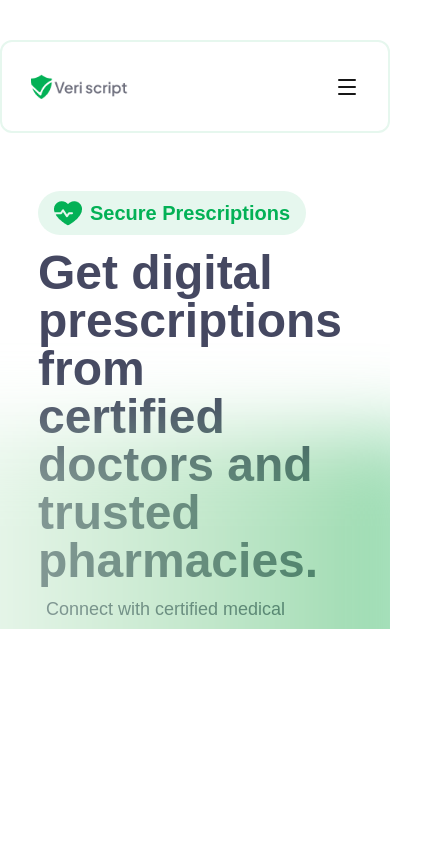
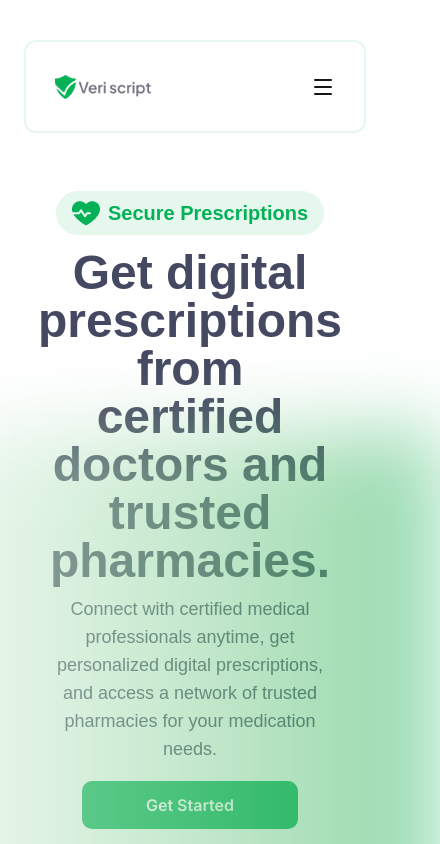
Before and after one commit to greydev28/Veriscript, a Next.js app: page / in a window 390 px wide. Shown: the top 844 px of the page, 440 px wide, since content can reach past the window. Built offline with nearby package versions, Linux system fonts and the light colour scheme.

Commit message:
corrections made

```diff
--- a/src/app/page.tsx
+++ b/src/app/page.tsx
@@ -6,36 +6,36 @@ export default function Home() {
     <>
       <Navbar />
 
-      <section className=" overflow-hidden relative h-full z-50 ">
+      <section className="relative h-full z-50 ">
         <div className="max-w-7xl mx-[72px] flex justify-center items-center ">
           <div className="absolute  top-[60%]  right-[-50px] h-[600px] blur-2xl opacity-50 w-[600px]  bg-gradient-to-l from-[#03B156] to-white z-0" />
           <div className=" max-w-[600px] max-h-[380px] flex flex-col gap-2 my-[58px]">
-            <div className="h-[52px]  bg-[#e6f7ee]  flex justify-between items-center px-4 py-2 w-fit rounded-full gap-2 mb-1.5 font-plusJakarta">
+            <div className="h-[52px]  bg-[#e6f7ee]  flex justify-between items-center px-4 py-2 w-fit rounded-full gap-2 mb-1.5 font-plusJakarta max-md:mx-auto">
               <Image
                 src="/Vector.png"
                 alt="secure precription"
                 width={28}
                 height={23.99}
               />
-              <span className="text-xl text-[var(--button-background)] font-semibold">
+              <span className="text-xl text-[var(--button-background)] font-semibold ">
                 Secure Prescriptions
               </span>
             </div>
             <div>
-              <h1 className="font-bold  text-5xl  leading-none text-[#454861]">
+              <h1 className="font-bold  text-5xl  leading-none text-[#454861] max-md:text-center">
                 Get digital prescriptions from certified doctors and trusted
                 pharmacies.
               </h1>
-              <p className="text-lg   my-2.5 text-[#454861] px-2">
+              <p className="text-lg   my-2.5 text-[#454861] px-2 text-center">
                 Connect with certified medical professionals anytime, get
                 personalized digital prescriptions, and access a network of
                 trusted pharmacies for your medication needs.
               </p>
             </div>
-            <div>
+            <div className="w-fit mx-auto">
               <button
                 className="h-[48px] w-[216px] rounded-[10px] py-[10px] px-[24px]
-             bg-[var(--button-background)] text-white border-0
+             bg-[var(--button-background)] text-white
              transition duration-100 ease-in-out hover:opacity-50
              text-[16px] cursor-pointer font-inter font-semibold"
               >
--- a/src/components/Navbar.tsx
+++ b/src/components/Navbar.tsx
@@ -2,7 +2,7 @@ import { Menu } from "lucide-react";
 import Image from "next/image";
 export default function Navbar() {
   return (
-    <nav className="bg-white mt-[40px] md:mx-[72px] z-50">
+    <nav className="bg-white mt-[40px] md:mx-[72px] z-50 px-6">
       <div className="max-w-7xl mx-auto px-[29px] py-[32px] flex justify-between items-center border-2 border-[#e6f7ee] rounded-xl">
         <div className="flex-1">
           <Image
```
